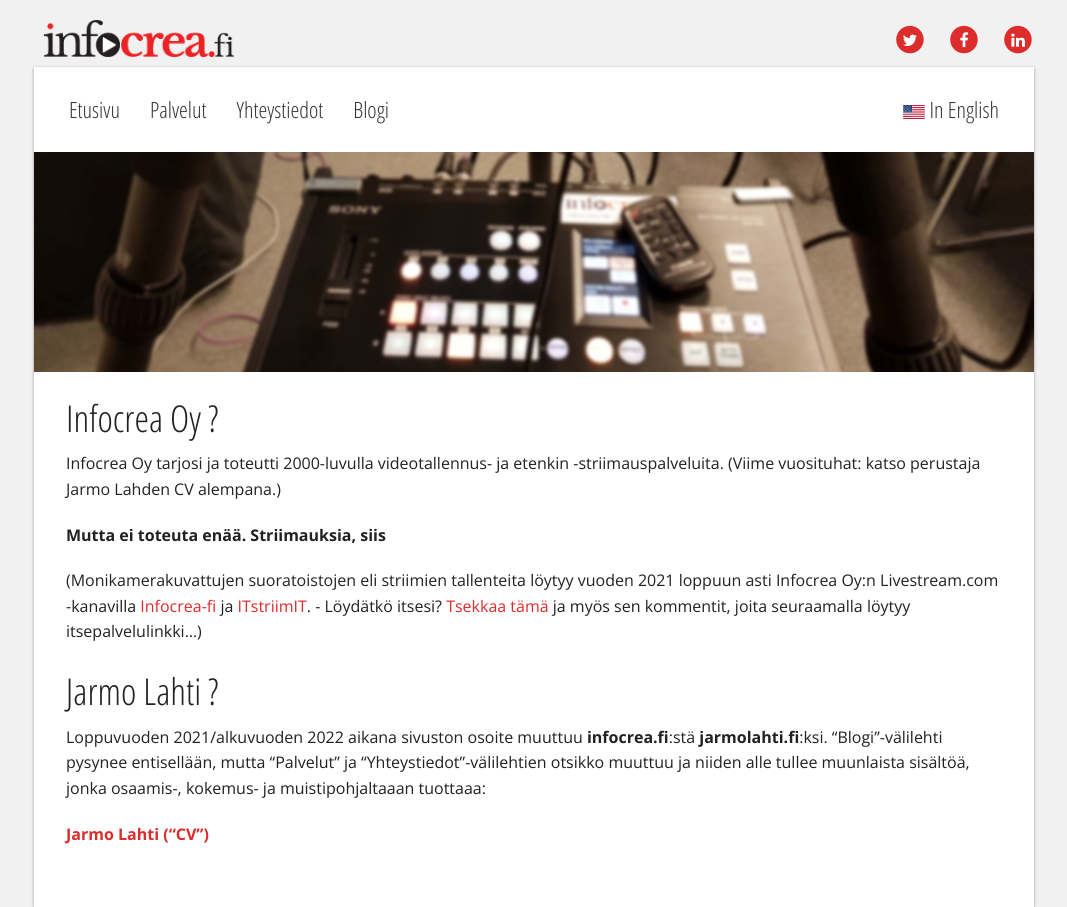
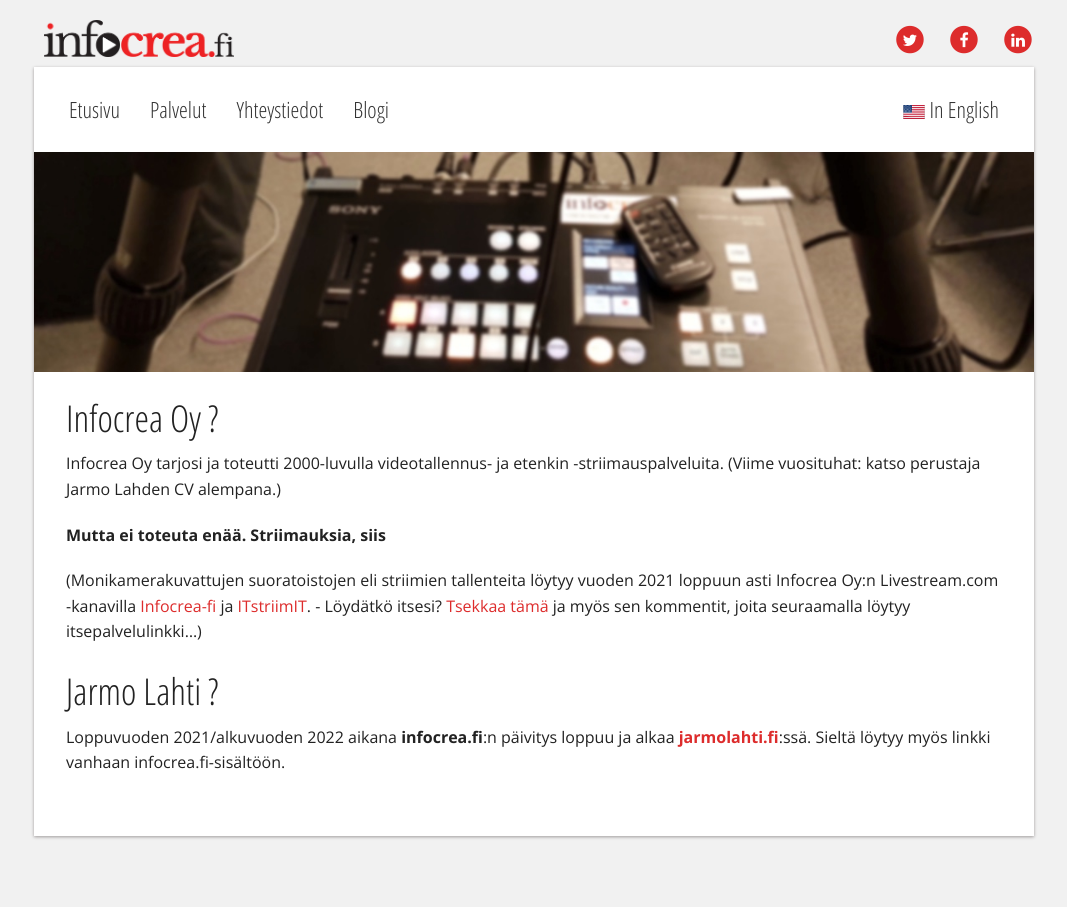
Before and after one commit to Pyppe/infocrea.fi, a Jekyll site: the page built from index.md, in a window 1280 px wide. Shown: the whole page, without its empty margins (106-1173 px from the left). Built offline with Jekyll 4.4.1, drawn with Linux system fonts in a browser that asks for light colours.

Commit message:
Viimeinen infocrea.fi -päivitys

```diff
--- a/index.md
+++ b/index.md
@@ -29,6 +29,4 @@
 
 ## Jarmo Lahti ?
 
-Loppuvuoden 2021/alkuvuoden 2022 aikana sivuston osoite muuttuu **infocrea.fi**:stä **jarmolahti.fi**:ksi. "Blogi"-välilehti pysynee entisellään, mutta "Palvelut" ja "Yhteystiedot"-välilehtien otsikko muuttuu ja niiden alle tullee muunlaista sisältöä, jonka osaamis-, kokemus- ja muistipohjaltaaan tuottaaa:
-
-[**Jarmo Lahti ("CV")**](./cv)
+Loppuvuoden 2021/alkuvuoden 2022 aikana **infocrea.fi**:n päivitys loppuu ja alkaa **[jarmolahti.fi](http://jarmolahti.fi)**:ssä. Sieltä löytyy myös linkki vanhaan infocrea.fi-sisältöön.
```
